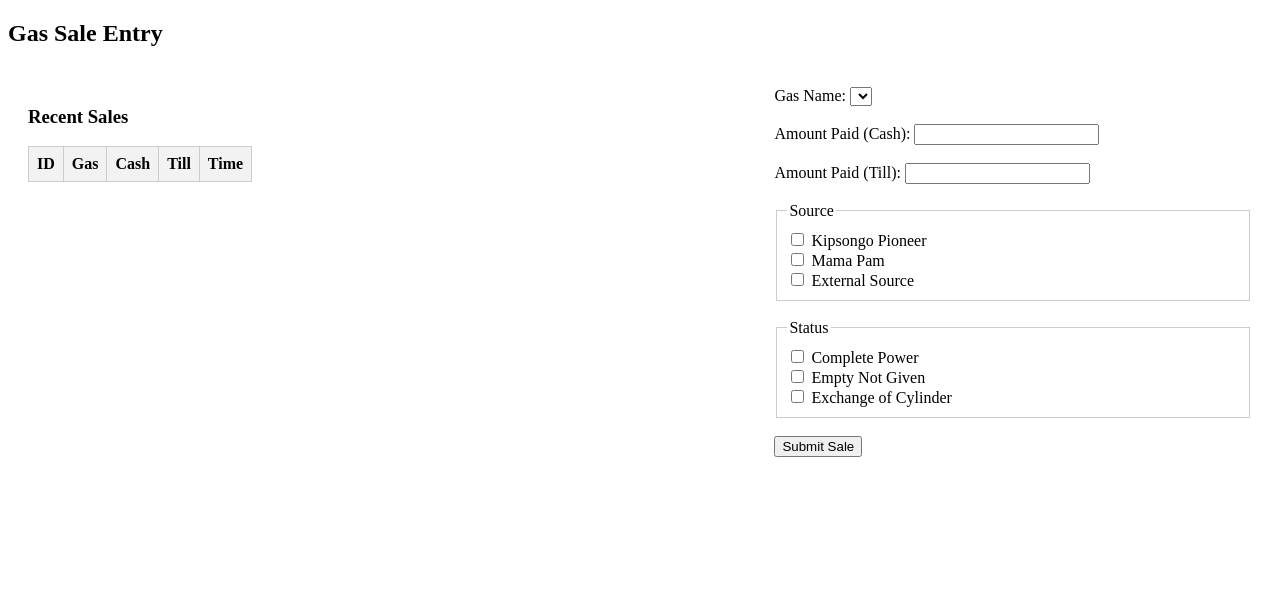
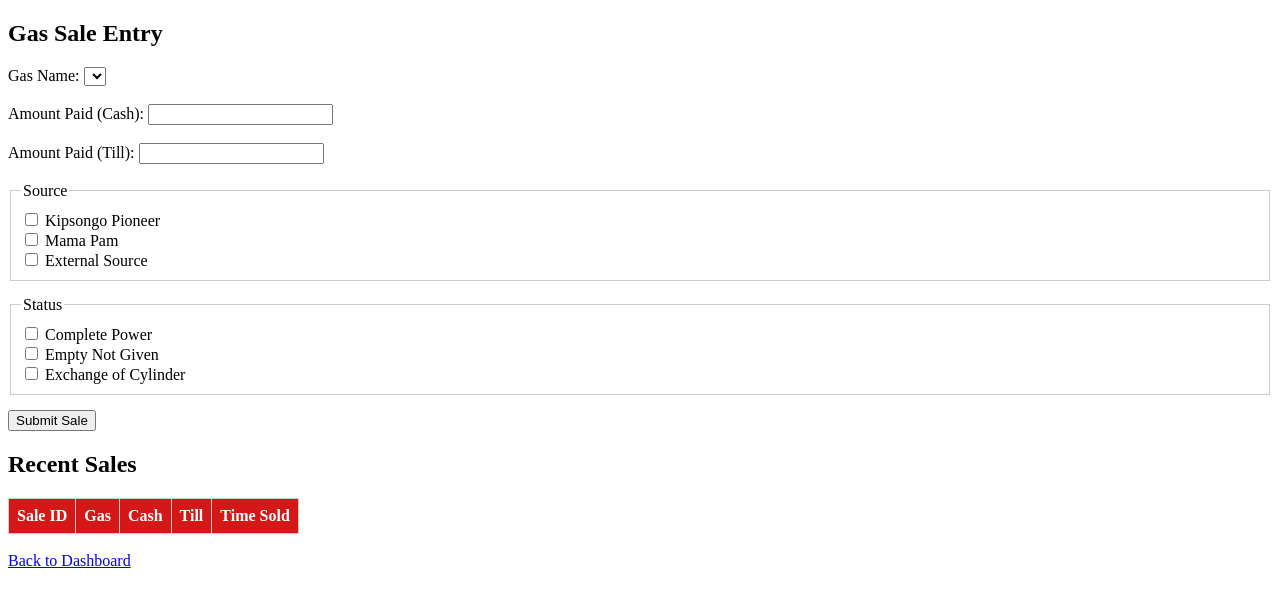
Before and after one commit to nabiswa-cmd/gas-management, a Flask app: page /sales in a window 1280 px wide. Shown: the top 607 px of the page. Run offline with Flask 3, Linux system fonts and the light colour scheme; lists and menus that the app fills with data are empty; some libraries are stand-ins or nearby versions.

Commit message:
Add files via upload

```diff
--- a/app.py
+++ b/app.py
@@ -33,42 +33,42 @@ def sales_form():
         return render_template("sales.html", gases=gases, sales=sales)
     except Exception as e:
         return f"Error: {e}"
-
-
+from datetime import datetime
 
 @app.route("/submit-sale", methods=["POST"])
 def submit_sale():
-    data = {
-        "gas_id": request.form["gas_id"],
-        "amount_paid_cash": float(request.form["amount_paid_cash"]),
-        "amount_paid_till": float(request.form["amount_paid_till"]),
-        "source_kipsongo_pioneer": 'source_kipsongo_pioneer' in request.form,
-        "source_mama_pam": 'source_mama_pam' in request.form,
-        "source_external": 'source_external' in request.form,
-        "complete_power": 'complete_power' in request.form,
-        "empty_not_given": 'empty_not_given' in request.form,
-        "exchange_cylinder": 'exchange_cylinder' in request.form
-    }
+    gas_id = request.form['gas_id']
+    amount_paid_cash = request.form['amount_paid_cash']
+    amount_paid_till = request.form['amount_paid_till']
 
-    try:
-        conn = get_connection()
-        cur = conn.cursor()
-        cur.execute("""
-            INSERT INTO sales_table (
-                gas_id, amount_paid_cash, amount_paid_till,
-                source_kipsongo_pioneer, source_mama_pam, source_external,
-                complete_power, empty_not_given, exchange_cylinder
-            ) VALUES (%s, %s, %s, %s, %s, %s, %s, %s, %s);
-        """, (
-            data["gas_id"], data["amount_paid_cash"], data["amount_paid_till"],
-            data["source_kipsongo_pioneer"], data["source_mama_pam"], data["source_external"],
-            data["complete_power"], data["empty_not_given"], data["exchange_cylinder"]
-        ))
-        conn.commit()
-        conn.close()
-        return redirect("/sales-form")
-    except Exception as e:
-        return f"Error: {e}"
+    source_kipsongo_pioneer = 'source_kipsongo_pioneer' in request.form
+    source_mama_pam = 'source_mama_pam' in request.form
+    source_external = 'source_external' in request.form
+
+    complete_power = 'complete_power' in request.form
+    empty_not_given = 'empty_not_given' in request.form
+    exchange_cylinder = 'exchange_cylinder' in request.form
+
+    time_sold = datetime.now()
+
+    conn = get_connection()
+    cur = conn.cursor()
+    cur.execute("""
+        INSERT INTO sales_table (
+            gas_id, amount_paid_cash, amount_paid_till,
+            source_kipsongo_pioneer, source_mama_pam, source_external,
+            complete_power, empty_not_given, exchange_cylinder, time_sold
+        ) VALUES (%s, %s, %s, %s, %s, %s, %s, %s, %s, %s)
+    """, (
+        gas_id, amount_paid_cash, amount_paid_till,
+        source_kipsongo_pioneer, source_mama_pam, source_external,
+        complete_power, empty_not_given, exchange_cylinder, time_sold
+    ))
+    conn.commit()
+    conn.close()
+
+    return redirect("/sales-form")
+
 @app.route("/debug-gases")
 def debug_gases():
     conn = get_connection()
--- a/templates/sales.html
+++ b/templates/sales.html
@@ -1,71 +1,33 @@
 <!DOCTYPE html>
 <html>
 <head>
-    <title>Sales Form</title>
+    <title>Gas Sale Entry</title>
     <style>
-        .container {
-            display: flex;
-            gap: 30px;
-            padding: 20px;
-        }
-        .sales-table {
-            width: 60%;
-        }
-        .sales-form {
-            width: 40%;
-        }
         table, th, td {
             border: 1px solid #ccc;
             border-collapse: collapse;
             padding: 8px;
         }
         th {
-            background-color: #f2f2f2;
+            background-color: #d41818;
+            color: white;
         }
         fieldset {
             border: 1px solid #ccc;
             padding: 10px;
+            margin-bottom: 15px;
         }
     </style>
 </head>
 <body>
+
     <h2>Gas Sale Entry</h2>
-    <div class="container">
-        <!-- Recent Sales Table -->
-        <div class="sales-table">
-            <h3>Recent Sales</h3>
-            <table>
-                <thead>
-                    <tr>
-                        <th>ID</th>
-                        <th>Gas</th>
-                        <th>Cash</th>
-                        <th>Till</th>
-                        <th>Time</th>
-                    </tr>
-                </thead>
-                <tbody>
-                    {% for sale in sales %}
-                    <tr>
-                        <td>{{ sale[0] }}</td>
-                        <td>{{ sale[1] }}</td>
-                        <td>KSH {{ "%.2f"|format(sale[2]) }}</td>
-                        <td>KSH {{ "%.2f"|format(sale[3]) }}</td>
-                        <td>{{ sale[4] }}</td>
-                    </tr>
-                    {% endfor %}
-                </tbody>
-            </table>
-        </div>
-
-        <!-- Sales Form -->
-        <div class="sales-form">
     <form method="POST" action="/submit-sale">
         <label for="gas_id">Gas Name:</label>
         <select name="gas_id" required>
             {% for gas in gases %}
             <option value="{{ gas[0] }}">
-                        {{ gas[1] }} (Empty: {{ gas[2] }}, Filled: {{ gas[3] }})
+                {{ gas[1] }} (Empty: {{ gas[2] }}, Filled: {{ gas[3] }}, Total: {{ gas[2] + gas[3] }})
             </option>
             {% endfor %}
         </select>
@@ -83,7 +45,6 @@
             <label><input type="checkbox" name="source_mama_pam"> Mama Pam</label><br>
             <label><input type="checkbox" name="source_external"> External Source</label>
         </fieldset>
-                <br>
 
         <fieldset>
             <legend>Status</legend>
@@ -91,11 +52,30 @@
             <label><input type="checkbox" name="empty_not_given"> Empty Not Given</label><br>
             <label><input type="checkbox" name="exchange_cylinder"> Exchange of Cylinder</label>
         </fieldset>
-                <br>
 
         <button type="submit">Submit Sale</button>
     </form>
-        </div>
-    </div>
+
+
+
+    <h2>Recent Sales</h2>
+    <table>
+        <tr>
+            <th>Sale ID</th><th>Gas</th><th>Cash</th><th>Till</th><th>Time Sold</th>
+        </tr>
+        {% for sale in sales %}
+        <tr>
+            <td>{{ sale[0] }}</td>
+            <td>{{ sale[1] }}</td>
+            <td>KSH {{ "%.2f"|format(sale[2]) }}</td>
+            <td>KSH {{ "%.2f"|format(sale[3]) }}</td>
+            <td>{{ sale[4] }}</td>
+        </tr>
+        {% endfor %}
+    </table>
+
+    <br>
+    <a href="{{ url_for('dashboard') }}">Back to Dashboard</a>
+
 </body>
 </html>
```
Also changed, not shown: templates/index.html (added, +16 -0 lines). Lines whose indentation alone changed are shown as unchanged.
